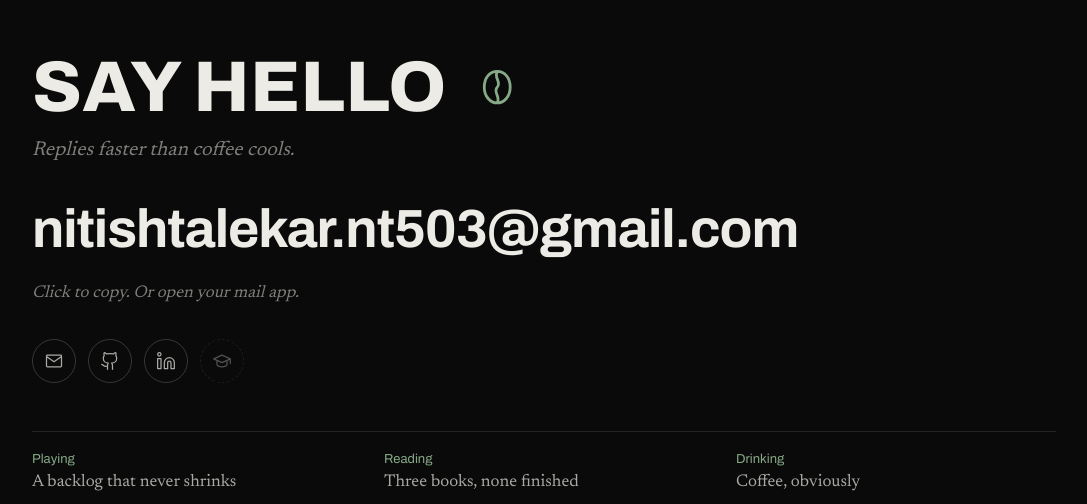
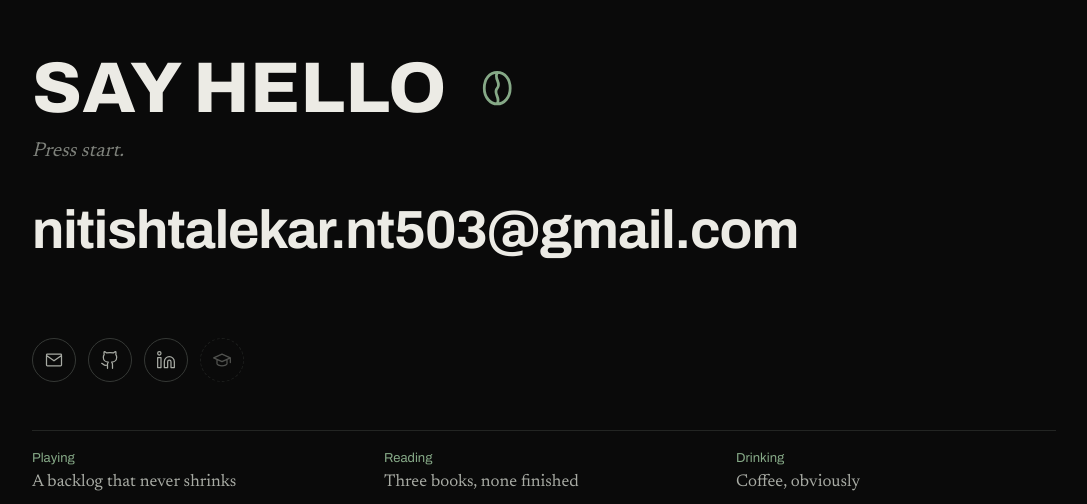
Before and after one commit to nitishtalekar/Website-Portfolio, a Next.js app: page / in a window 1280 px wide. Shown: the part 2527-3031 px from the top of the page, without its empty margins (96-1183 px from the left). Built offline with nearby package versions, Linux system fonts and the light colour scheme; no server answers.

Commit message:
feat: admin update

```diff
--- a/components/Contact.tsx
+++ b/components/Contact.tsx
@@ -15,7 +15,7 @@ interface Props {
 export default function Contact({ email, links, scholar, contact }: Props) {
   const [copied, setCopied] = useState(false);
   const timer = useRef<ReturnType<typeof setTimeout>>(undefined);
-  const { hint, copied: copiedMsg, mail, now } = contact;
+  const { copied: copiedMsg, now } = contact;
 
   const copy = async () => {
     try {
@@ -36,10 +36,7 @@ export default function Contact({ email, links, scholar, contact }: Props) {
         {email}
       </button>
       <p id="copy-status" className={styles.status} role="status">
-        {copied ? copiedMsg : hint}{" "}
-        <a className="link" href={`mailto:${email}`}>
-          {mail}
-        </a>
+        {copied ? copiedMsg : null}
       </p>
 
       <div className={styles.links}>
--- /dev/null
+++ b/components/RandomLine.tsx
@@ -0,0 +1,42 @@
+"use client";
+
+import { useEffect, useRef, useState } from "react";
+
+/**
+ * Shows one of several wordings and changes it each time the line scrolls into view
+ * (or its tab is opened). The server render and first paint show the first option;
+ * the first time the line is seen it picks at random, after that it always moves to a different one.
+ */
+export default function RandomLine({ options }: { options: string | readonly string[] }) {
+  const list = typeof options === "string" ? [options] : options;
+  const [text, setText] = useState(list[0]);
+  const ref = useRef<HTMLSpanElement>(null);
+  const seen = useRef(false);
+  const current = useRef(list[0]);
+  const key = list.join("\u0000");
+
+  useEffect(() => {
+    const el = ref.current;
+    if (!el || list.length < 2) return;
+
+    const observer = new IntersectionObserver(
+      (entries) => {
+        const entry = entries[entries.length - 1];
+        if (!entry.isIntersecting) return;
+        // First sighting: any option. After that: never the one already showing.
+        const pool = seen.current ? list.filter((o) => o !== current.current) : list;
+        const next = pool[Math.floor(Math.random() * pool.length)];
+        seen.current = true;
+        current.current = next;
+        setText(next);
+      },
+      { threshold: 0.6 },
+    );
+    observer.observe(el);
+    return () => observer.disconnect();
+    // `key` stands for the contents of `list`, which is a new array each render.
+    // eslint-disable-next-line react-hooks/exhaustive-deps
+  }, [key]);
+
+  return <span ref={ref}>{text}</span>;
+}
--- a/components/SectionHeader.tsx
+++ b/components/SectionHeader.tsx
@@ -1,10 +1,11 @@
 import Icon from "./Icon";
+import RandomLine from "./RandomLine";
 import styles from "./SectionHeader.module.css";
 
 interface Props {
   id: string;
   title: string;
-  sub: string;
+  sub: string | readonly string[];
   /** Name of a symbol from Icon.tsx, set beside the title. */
   icon?: string;
   /** Optional control pinned to the right of the title row (the pager). */
@@ -29,7 +30,7 @@ export default function SectionHeader({ id, title, sub, icon, aside }: Props) {
         </h2>
         {aside ? <div className={styles.aside}>{aside}</div> : null}
       </div>
-      <p className={styles.sub}>{sub}</p>
+      <p className={styles.sub}><RandomLine options={sub} /></p>
     </header>
   );
 }
--- a/content/compose.ts
+++ b/content/compose.ts
@@ -14,11 +14,15 @@ const slug = (s: string) => s.toLowerCase().replace(/[^a-z0-9]+/g, "-").replace(
 
 /** Rows need a stable key for expand/collapse; derive it from position and title so the data doesn't carry ids. */
 function rows(entries: Entry[], pending?: string): Row[] {
-  return entries.map((e, i) => ({
-    ...e,
-    id: `${i}-${slug(e.title)}`,
-    ...(pending && !e.links?.length ? { pending } : {}),
-  }));
+  return entries.map(({ url, ...e }, i) => {
+    const links = url ? [{ label: site.paperLink, url }] : e.links;
+    return {
+      ...e,
+      ...(links?.length ? { links } : {}),
+      id: `${i}-${slug(e.title)}`,
+      ...(pending && !links?.length ? { pending } : {}),
+    };
+  });
 }
 
 /** Projects show their links as icons on the card, never as text. Older entries kept them in a free-form list; fold those into the two fixed slots. */
@@ -53,6 +57,6 @@ export function compose(data: ResumeData): Resume {
     stack: { ...s.stack, groups: data.stack },
     education: { ...s.education, items: rows(data.education) },
     community: { ...s.community, items: rows(data.community) },
-    contact: { ...contact, now: [...contact.now] },
+    contact: { ...contact, now: data.now ?? [...contact.now] },
   };
 }
--- a/content/resume.json
+++ b/content/resume.json
@@ -247,17 +247,7 @@
       "when": "2018 – 2020",
       "title": "CodeCell RGIT",
       "subtitle": "Founder",
-      "summary": "Founded a community of 200+ student developers. Ran city-level hackathons, seminars on web development and Python, and led 5+ cross-functional teams on real software projects.",
-      "highlights": [
-        {
-          "value": "200+",
-          "label": "students"
-        },
-        {
-          "value": "5+",
-          "label": "teams led"
-        }
-      ]
+      "summary": "Founded a community of 200+ student developers. Ran city-level hackathons, seminars on web development and Python, and led 5+ cross-functional teams on real software projects."
     }
   ],
   "projects": [
@@ -316,5 +306,19 @@
         "Tkinter"
       ]
     }
+  ],
+  "now": [
+    {
+      "label": "Playing",
+      "text": "A backlog that never shrinks"
+    },
+    {
+      "label": "Reading",
+      "text": "Three books, none finished"
+    },
+    {
+      "label": "Drinking",
+      "text": "Coffee, obviously"
+    }
   ]
 }
--- a/content/site.ts
+++ b/content/site.ts
@@ -15,27 +15,26 @@ export const site = {
   /** Shown under the hero tagline. */
   aside: "Plays games. Reads books. Runs on coffee.",
 
-  /** Headings per section. `pageSize` paginates once a list has more entries than that. */
+  /** Headings per section. `sub` lists the wordings; the page shows one at random per load. `pageSize` paginates once a list has more entries than that. */
   sections: {
-    work: { title: "Work", sub: "Newest first. Open a role for the details.", pageSize: 3 },
-    projects: { title: "Projects", sub: "Side quests, cleared.", pageSize: 4 },
-    research: { title: "Research", sub: "Papers, with links as they land.", pageSize: 4 },
-    stack: { title: "Stack", sub: "My loadout." },
-    education: { title: "Education", sub: "Two degrees, one long reading list." },
-    community: { title: "Community", sub: "Multiplayer mode." },
+    work: { title: "Work", sub: ["The quest log.", "The order history."], pageSize: 3 },
+    projects: { title: "Projects", sub: ["Built for fun, shipped anyway.", "Brewed for fun, served anyway."], pageSize: 4 },
+    research: { title: "Research", sub: ["Questions I got to chase, in print.", "Questions I got to steep, in print."], pageSize: 4 },
+    stack: { title: "Stack", sub: ["My loadout.", "The house blend."] },
+    education: { title: "Education", sub: ["Where I levelled up.", "Where I got my roast level up."] },
+    community: { title: "Community", sub: ["Co-op mode.", "Best shared over a pot."] },
   },
 
   /** Shown on a research entry that has no links yet. */
   paperPending: "Paper link on its way",
+  paperLink: "Read the paper",
 
   scholar: { label: "Google Scholar", pending: "Google Scholar, soon" },
 
   contact: {
     title: "Say hello",
-    sub: "Replies faster than coffee cools.",
-    hint: "Click to copy.",
+    sub: ["Press start.", "First round's on me."],
     copied: "Copied. Go refill your coffee.",
-    mail: "Or open your mail app.",
     now: [
       { label: "Playing", text: "A backlog that never shrinks" },
       { label: "Reading", text: "Three books, none finished" },
--- a/lib/resume-schema.ts
+++ b/lib/resume-schema.ts
@@ -5,7 +5,7 @@
  * Only resume facts appear here; site copy lives in content/site.ts.
  */
 export type Field =
-  | { kind: "text"; key: string; label: string; optional?: boolean; hint?: string; long?: boolean }
+  | { kind: "text"; key: string; label: string; optional?: boolean; required?: boolean; hint?: string; long?: boolean }
   | { kind: "icon"; key: string; label: string; options: readonly string[]; optional?: boolean; hint?: string }
   | { kind: "strings"; key: string; label: string; optional?: boolean; hint?: string; long?: boolean }
   | { kind: "object"; key: string; label: string; fields: Field[]; optional?: boolean }
@@ -14,28 +14,13 @@ export type Field =
 /** Card art a project can wear, by name from components/Icon.tsx. Order here is the order shown in the editor and the automatic rotation. */
 export const PROJECT_ICONS = ["togo", "joystick", "closedbook", "graph"] as const;
 
-const link: Field[] = [
-  { kind: "text", key: "label", label: "Label" },
-  { kind: "text", key: "url", label: "URL" },
-];
-
-const links = (hint?: string): Field => ({
-  kind: "list",
-  key: "links",
-  label: "Links",
-  optional: true,
-  itemNoun: "link",
-  itemTitle: "label",
-  fields: link.map((f) => (f.key === "url" && hint ? { ...f, hint } : f)),
-});
-
-const entry: Field[] = [
-  { kind: "text", key: "title", label: "Title" },
-  { kind: "text", key: "subtitle", label: "Subtitle", optional: true, hint: "Role, degree, venue, category…" },
-  { kind: "text", key: "when", label: "When", optional: true, hint: "Shown as written, e.g. Jan 2024 – Present" },
-  { kind: "text", key: "summary", label: "Summary", optional: true, long: true },
-  { kind: "strings", key: "points", label: "Points", optional: true, long: true },
-  {
+const title: Field = { kind: "text", key: "title", label: "Title" };
+const subtitle: Field = { kind: "text", key: "subtitle", label: "Subtitle", optional: true, hint: "Role, degree, venue, category…" };
+const when: Field = { kind: "text", key: "when", label: "When", optional: true, hint: "Shown as written, e.g. Jan 2024 – Present" };
+const summary: Field = { kind: "text", key: "summary", label: "Summary", optional: true, long: true };
+const points: Field = { kind: "strings", key: "points", label: "Points", optional: true, long: true };
+const tags: Field = { kind: "strings", key: "tags", label: "Tags", optional: true };
+const highlights: Field = {
   kind: "list",
   key: "highlights",
   label: "Highlights",
@@ -46,8 +31,8 @@ const entry: Field[] = [
     { kind: "text", key: "value", label: "Value", hint: "e.g. 200+" },
     { kind: "text", key: "label", label: "Label", hint: "e.g. students" },
   ],
-  },
-  {
+};
+const details: Field = {
   kind: "list",
   key: "details",
   label: "Details",
@@ -58,19 +43,15 @@ const entry: Field[] = [
     { kind: "text", key: "label", label: "Label", hint: "e.g. GPA" },
     { kind: "text", key: "value", label: "Value" },
   ],
-  },
-  { kind: "strings", key: "tags", label: "Tags", optional: true },
-  links(),
-];
+};
 
-const entries = (key: string, label: string, itemNoun: string, extra?: Field[]): Field => ({
+const entries = (key: string, label: string, itemNoun: string, fields: Field[]): Field => ({
   kind: "list",
   key,
   label,
   itemNoun,
   itemTitle: "title",
-  // Projects swap the free-form links list for the two fixed ones.
-  fields: extra ? [...entry.filter((f) => f.key !== "links"), ...extra] : entry,
+  fields,
 });
 
 /** Projects can point at their repository and a live deployment; each icon only shows when its link is set. */
@@ -106,10 +87,15 @@ export const sections: Field[] = [
       },
     ],
   },
-  entries("work", "Work", "job"),
-  entries("projects", "Projects", "project", projectLinks),
-  entries("research", "Research", "paper"),
-  entries("education", "Education", "degree"),
+  entries("work", "Work", "job", [title, subtitle, when, summary, points, highlights, tags]),
+  entries("projects", "Projects", "project", [title, subtitle, when, summary, highlights, details, tags, ...projectLinks]),
+  entries("research", "Research", "paper", [
+    title,
+    subtitle,
+    when,
+    { kind: "text", key: "url", label: "Paper link", optional: true, hint: "One link to the paper itself. Leave empty if it is not out yet." },
+  ]),
+  entries("education", "Education", "degree", [title, subtitle, when, details]),
   {
     kind: "list",
     key: "stack",
@@ -121,7 +107,18 @@ export const sections: Field[] = [
       { kind: "strings", key: "items", label: "Skills" },
     ],
   },
-  entries("community", "Community", "entry"),
+  entries("community", "Community", "entry", [title, subtitle, when, summary, details]),
+  {
+    kind: "list",
+    key: "now",
+    label: "Contact",
+    itemNoun: "line",
+    itemTitle: "label",
+    fields: [
+      { kind: "text", key: "label", label: "Label", hint: "e.g. Playing, Reading, Drinking" },
+      { kind: "text", key: "text", label: "Answer" },
+    ],
+  },
 ];
 
 /** A blank value for a list item, used when adding one. */
@@ -149,6 +146,7 @@ function cleanFields(input: unknown, fields: Field[], path: string): Result<Reco
     if (empty) {
       if (f.optional) continue;
       if (f.kind === "strings" || f.kind === "list") out[f.key] = [];
+      else if (f.kind === "text" && f.required) return { ok: false, error: `${where} is required` };
       else if (f.kind === "text") out[f.key] = "";
       else return { ok: false, error: `${where} is required` };
       continue;
```
Also changed, not shown: app/admin/Editor.tsx (+17 -15 lines), app/admin/admin.module.css (+97 -10 lines), app/admin/page.tsx (+11 -0 lines), content/types.ts (+6 -3 lines). Lines whose indentation alone changed are shown as unchanged.
